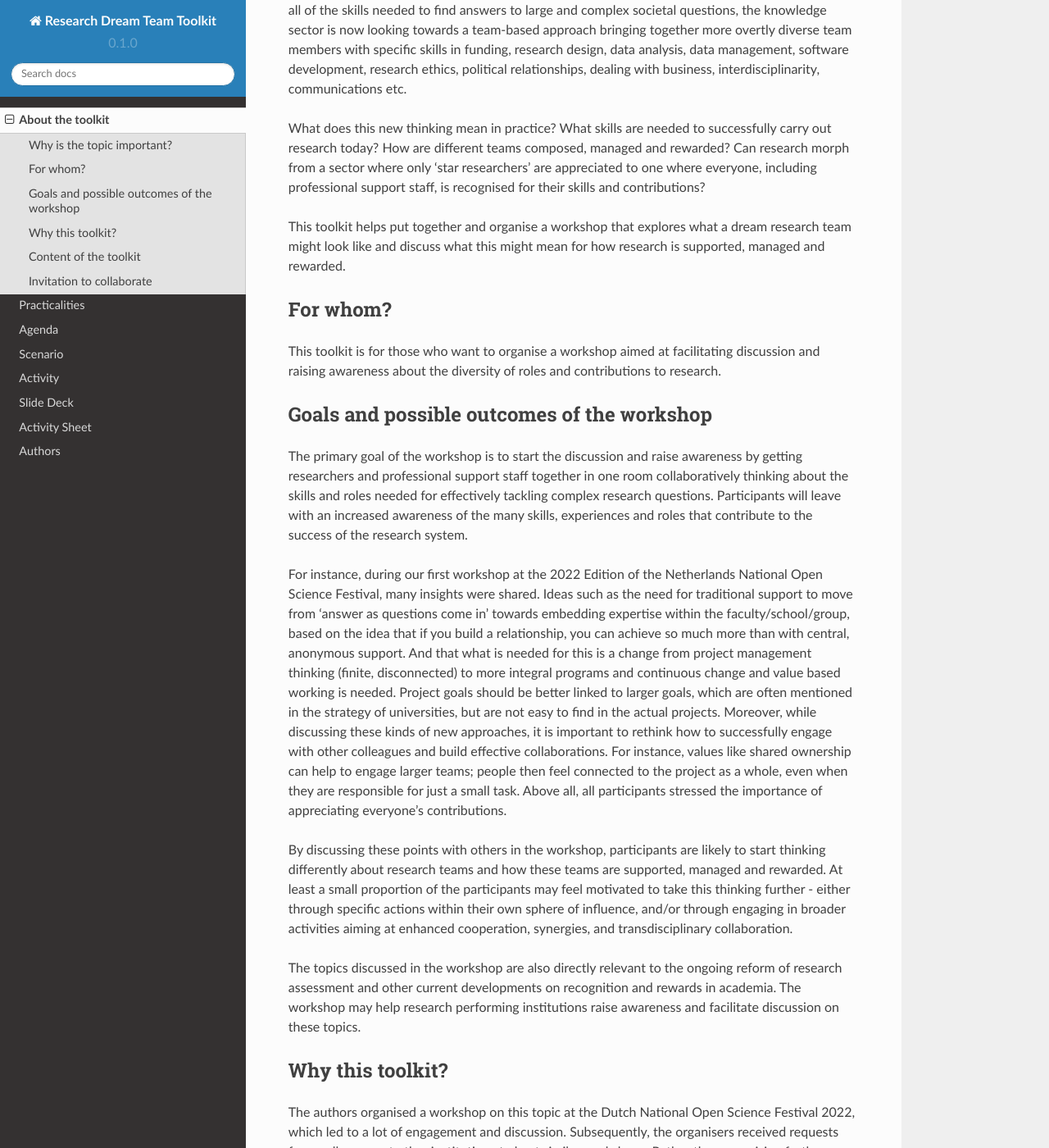
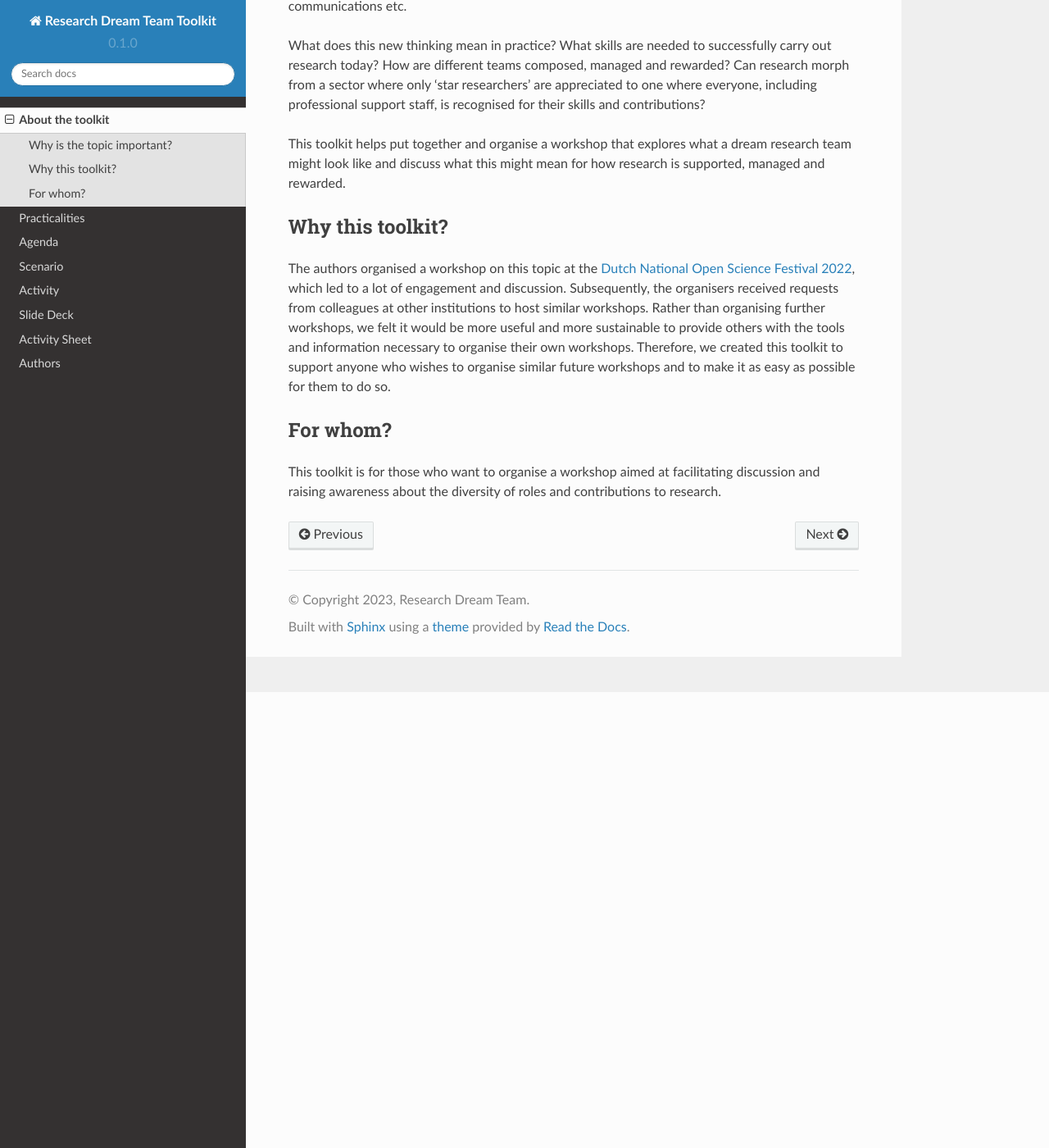
Before and after one commit to research-dream-team/toolkit, a Sphinx documentation site: the page built from source/about.rst, in a window 1280 px wide and 1400 px high, scrolled down 556 px. Shown: the whole window at 82% size. Built offline with Sphinx 7.4.7 and the Read the Docs theme 2.0.0, drawn with Linux system fonts in a browser that asks for light colours; pages that are not in the unit, such as notebooks, are missing from menus; some of the changed text lies outside the part shown.

Commit message:
Updated about section

```diff
--- a/source/about.rst
+++ b/source/about.rst
@@ -1,15 +1,10 @@
 About the toolkit
 =================
-
-.. todo::
-
-   Consider dividing into two parts (it is relatively long compared to the
-   other sections).
-
 
 This toolkit is a resource intended to make it as easy as possible to organise
 a workshop aimed at raising awareness of and facilitating discussion around the
 diversity of roles that contribute to research.
+
 
 .. _why_is_the_topic_important:
 
@@ -41,106 +36,27 @@ dream research team might look like and discuss what this might mean for how
 research is supported, managed and rewarded.
 
 
+.. _why_this_toolkit:
+
+Why this toolkit?
+-----------------
+
+The authors organised a workshop on this topic at the `Dutch National Open
+Science Festival 2022 <https://2022.opensciencefestival.nl/>`_, which led to a
+lot of engagement and discussion. Subsequently, the organisers received
+requests from colleagues at other institutions to host similar workshops.
+Rather than organising further workshops, we felt it would be more useful and
+more sustainable to provide others with the tools and information necessary to
+organise their own workshops. Therefore, we created this toolkit to support
+anyone who wishes to organise similar future workshops and to make it as easy
+as possible for them to do so.
+
+
+.. _for_whom:
+
 For whom?
 ---------
 
 This toolkit is for those who want to organise a workshop aimed at facilitating
 discussion and raising awareness about the diversity of roles and contributions
 to research.
-
-
-Goals and possible outcomes of the workshop
--------------------------------------------
-
-The primary goal of the workshop is to start the discussion and raise awareness
-by getting researchers and professional support staff together in one room
-collaboratively thinking about the skills and roles needed for effectively
-tackling complex research questions. Participants will leave with an increased
-awareness of the many skills, experiences and roles that contribute to the
-success of the research system.
-
-For instance, during our first workshop at the 2022 Edition of the Netherlands
-National Open Science Festival, many insights were shared. Ideas such as the
-need for traditional support to move from 'answer as questions come in' towards
-embedding expertise within the faculty/school/group, based on the idea that if
-you build a relationship, you can achieve so much more than with central,
-anonymous support. And that what is needed for this is a change from project
-management thinking (finite, disconnected) to more integral programs and
-continuous change and value based working is needed. Project goals should be
-better linked to larger goals, which are often mentioned in the strategy of
-universities, but are not easy to find in the actual projects. Moreover, while
-discussing these kinds of new approaches, it is important to rethink how to
-successfully engage with other colleagues and build effective collaborations.
-For instance, values like shared ownership can help to engage larger teams;
-people then feel connected to the project as a whole, even when they are
-responsible for just a small task. Above all, all participants stressed the
-importance of appreciating everyone’s contributions.
-
-By discussing these points with others in the workshop, participants are likely
-to start thinking differently about research teams and how these teams are
-supported, managed and rewarded. At least a small proportion of the
-participants may feel motivated to take this thinking further - either through
-specific actions within their own sphere of influence, and/or through engaging
-in broader activities aiming at enhanced cooperation, synergies, and
-transdisciplinary collaboration.
-
-The topics discussed in the workshop are also directly relevant to the ongoing
-reform of research assessment and other current developments on recognition and
-rewards in academia. The workshop may help research performing institutions
-raise awareness and facilitate discussion on these topics.
-
-
-Why this toolkit?
------------------
-
-The authors organised a workshop on this topic at the Dutch National Open
-Science Festival 2022, which led to a lot of engagement and discussion.
-Subsequently, the organisers received requests from colleagues at other
-institutions to host similar workshops. Rather than organising further
-workshops, we felt it would be more useful and more sustainable to provide
-others with the tools and information necessary to organise their own
-workshops. Therefore, we created this toolkit to support anyone who wishes to
-organise similar future workshops and to make it as easy as possible for them
-to do so.
-
-
-Content of the toolkit
-----------------------
-
-The toolkit is composed of the following elements:
-
-* :doc:`about`: Description of the toolkit (this chapter).
-* :doc:`practicalities`: Information about specific organisational aspects related to
-  this workshop.
-* :doc:`agenda`: an actionable and re-usable workshop agenda, with some practical
-  tips, which you might use to support your own workshop.
-* :doc:`scenario`: During the workshop the participants will be presented with a
-  fictional research project (a scenario)  that will underpin their discussions
-  about the composition and skills that the ideal research team will need to
-  have to tackle that particular project. This toolkit offers one possible
-  scenario to support such a discussion, shares some insights which might help
-  you develop an alternative scenario to suit your needs, and also offers some
-  guidance for facilitating the discussion.
-* :doc:`activity`: A step by step explanation of the workshop activity.
-* :doc:`slide_deck`: Presentation template which you can use to introduce the
-  workshop, the scenario and the breakout activities
-* :doc:`activity_sheet`: Printout copy of an activity sheet that each breakout group
-  can use to facilitate their discussion. Print them out in a large format
-  (e.g. A0).
-
-
-Invitation to collaborate
--------------------------
-If you decide to run a similar workshop, we would love to hear from you. We
-invite you to share your own experiences and materials with the community. We
-all benefit from each other's resources and experiences. Through collaboration
-we can keep improving these materials.
-
-That’s why we chose to host the toolkit on GitHub to make sure that anyone can
-easily build on and further develop the toolkit. You can contribute as little
-or as much as you want. You can start by making a comment on the resources,
-sharing your observations and experiences, improving the materials we have
-already made available, adding your own materials (for example, your own
-slides, new scenarios, modified agendas) or starting a discussion.
-
-Link to the GitHub repository: `<https://github.com/research-dream-team/toolkit>`_
```
